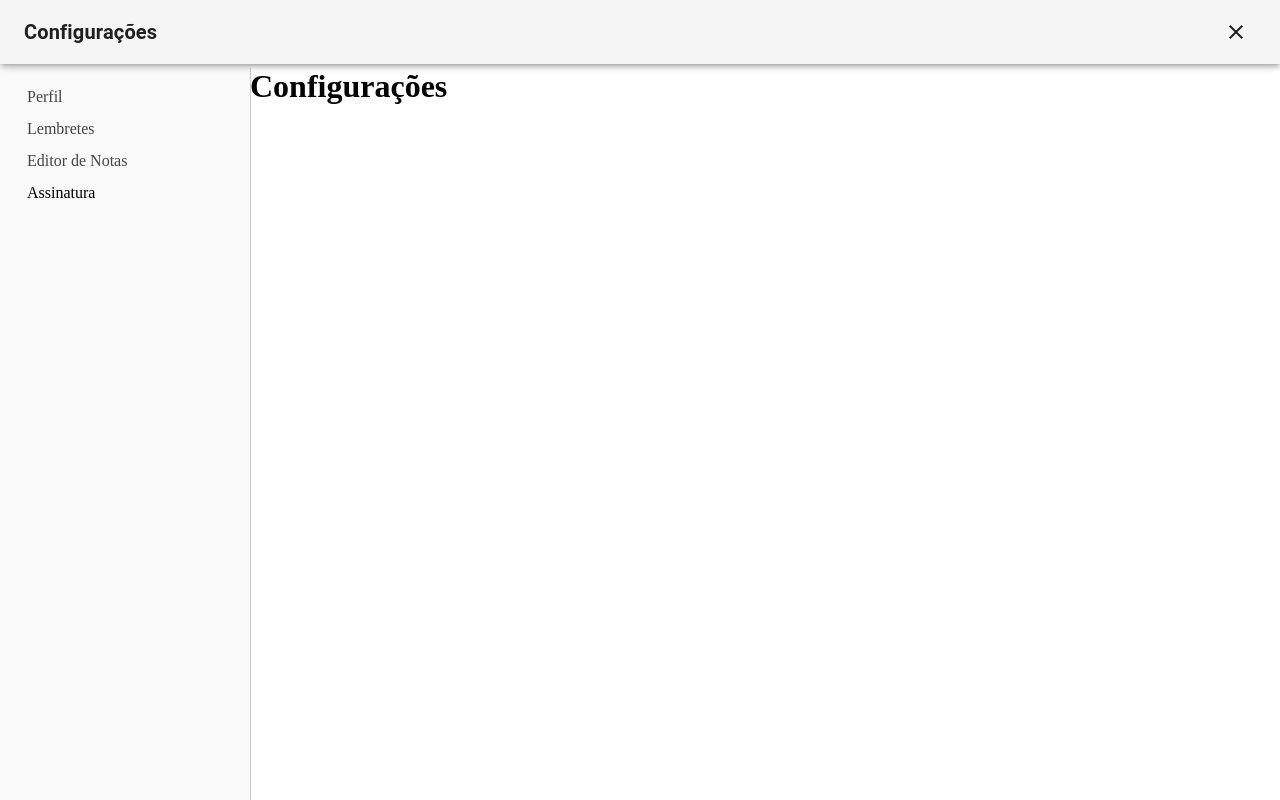
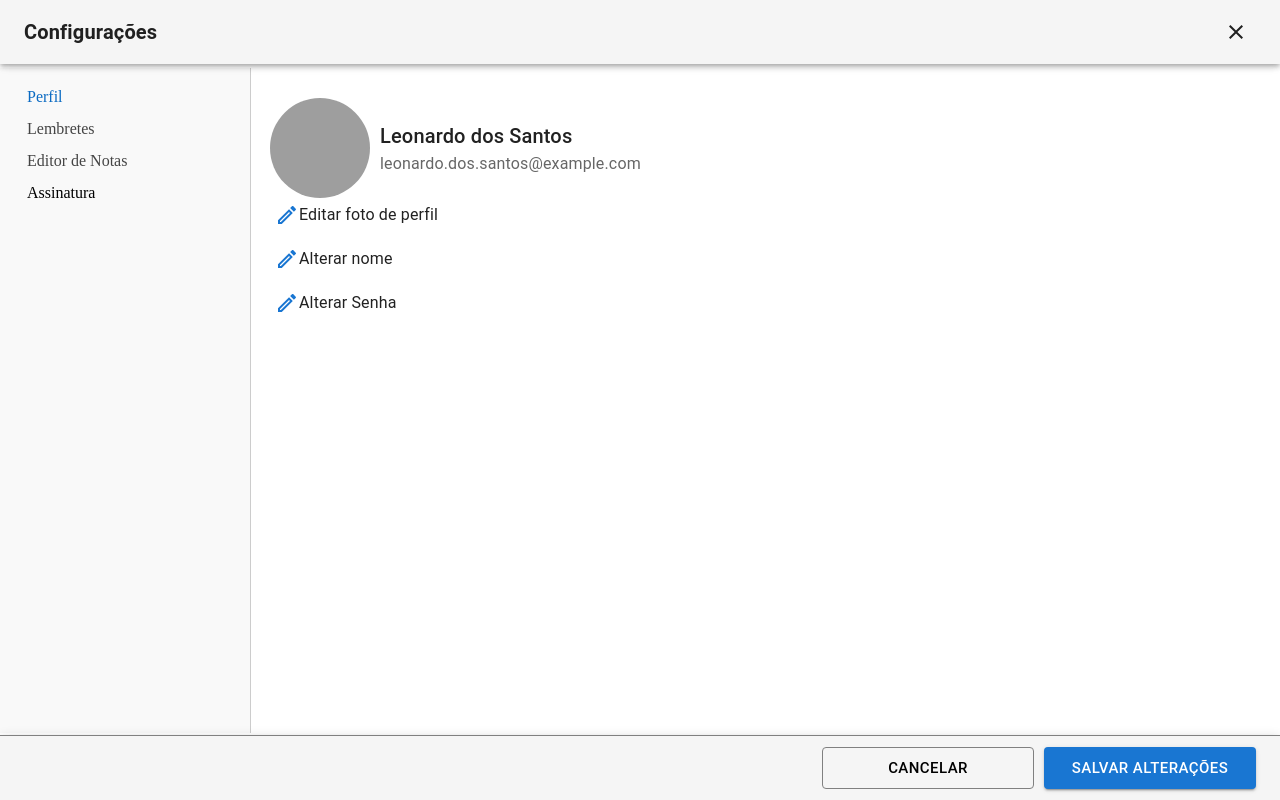
Before and after one commit to leonardoseven/Notiworks, a React (Vite) app in the folder front-end/: page /configuracoes in a window 1280 px wide. Built offline with nearby package versions, Linux system fonts and the light colour scheme; grey boxes are pictures that could not be loaded.

Commit message:
tela perfil finalizada

```diff
--- /dev/null
+++ b/front-end/src/components/Configuracoes/components/InferiorToolbarConfiguration.tsx
@@ -0,0 +1,29 @@
+import { styled } from '@mui/system';
+import { AppBar, Button, Toolbar, Typography } from '@mui/material';
+
+const StyledTypography = styled(Typography)({
+  fontWeight: 'bold',
+});
+
+const InferiorToolbarConfiguration = () => {
+  return (
+    <div>
+<AppBar className="app-bar1" color="default" position='fixed' sx={{ top: 'auto', bottom: 0, borderTop: '1px solid gray'}}>
+        <Toolbar>
+          <StyledTypography variant="h6">
+          </StyledTypography>
+          <div style={{ marginLeft: 'auto' }}>
+            <Button variant="outlined" size="large" style={{ marginRight: '10px', borderColor: 'gray', width:'212px', color: 'black' }}>
+              Cancelar
+            </Button>
+            <Button variant="contained" color="primary" size="large" style={{ width:'212px' }}>
+              Salvar alterações
+            </Button>
+          </div>
+        </Toolbar>
+      </AppBar>
+    </div>
+  );
+};
+
+export default InferiorToolbarConfiguration;
--- a/front-end/src/components/Configuracoes/components/appBar.tsx
+++ b/front-end/src/components/Configuracoes/components/appBar.tsx
@@ -9,7 +9,7 @@ const StyledTypography = styled(Typography)({
 const AppBarConfiguration = () => {
   return (
     <div>
-      <AppBar className="app-bar1" color="default" position='fixed'>
+      <AppBar className="app-bar1" color="default" position='fixed' >
         <Toolbar>
           <StyledTypography variant="h6">
             Configurações
--- a/front-end/src/components/Configuracoes/components/leftBarConfiguracao.tsx
+++ b/front-end/src/components/Configuracoes/components/leftBarConfiguracao.tsx
@@ -1,7 +1,6 @@
-
 import React from 'react';
 import { Link } from 'react-router-dom';
-import './index-configuration.css';
+import '../css/index-configuration.css';
 
 interface IProps {
   activeIcon: string;
@@ -12,31 +11,30 @@ const LeftBarConfiguration: React.FC<IProps> = ({ activeIcon }) => {
     <div className='container-left-bar1'>
       <div className='sub-container-left-bar1'>
         <nav>
-          <div className={'menu-item1 ' + (activeIcon === 'home' ? 'active' : '')}>
-            <Link to='/home' className='label'>
+          <div className='menu-item1'>
+            <Link to='/configuracoes' className={'label ' + (activeIcon === 'configuracoes' ? 'active' : '')}>
               Perfil
             </Link>
           </div>
 
-          <div className={'menu-item1 ' + (activeIcon === 'editor' ? 'active' : '')}>
-            <Link to='/editor' className='label'>
+          <div className='menu-item1'>
+            <Link to='/lembrete' className={'label ' + (activeIcon === 'lembrete' ? 'active' : '')}>
               Lembretes
             </Link>
           </div>
 
-          <div className={'menu-item1 ' + (activeIcon === 'contatos' ? 'active' : '')}>
-            <Link to='/contatos' className='label'>
+          <div className='menu-item1'>
+            <Link to='/contatos' className={'label ' + (activeIcon === 'contatos' ? 'active' : '')}>
               Editor de Notas
             </Link>
           </div>
 
-          <div className={'menu-item1 ' + (activeIcon === 'lembretes' ? 'active' : '')}>
-            <Link to='/lembretes' className='label1'>
+          <div className='menu-item1'>
+            <Link to='/lembretes' className={'label1 ' + (activeIcon === 'lembretes' ? 'active' : '')}>
               Assinatura
             </Link>
           </div>
         </nav>
-        {/* Espaço para mostrar produtos ou outros componentes */}
         <div className="spacer1"></div>
       </div>
     </div>
--- /dev/null
+++ b/front-end/src/components/Configuracoes/components/perfilConfiguration.tsx
@@ -0,0 +1,48 @@
+import Avatar from "@mui/material/Avatar";
+import Typography from "@mui/material/Typography";
+import IconButton from "@mui/material/IconButton";
+import EditOutlined from "@mui/icons-material/EditOutlined";
+
+const PerfilConfiguration = () => {
+  return (
+    <div>
+      <div className='profile-avatar' style={{ display: 'flex', flexDirection: 'row', alignItems: 'center', justifyContent: 'flex-start', margin: '30px 0 0 20px' }}>
+        <Avatar
+          alt="googlenpm run dev"
+          src="https://i.pinimg.com/originals/1d/4d/69/1d4d69c694c8ba1034c0e9552f457ecf.jpg"
+          sx={{ width: 100, height: 100 }}
+        />
+        <div style={{ marginLeft: '10px' }}>
+          <Typography variant="h6" component="div" color="text.primary">
+            Leonardo dos Santos
+          </Typography>
+          <Typography variant="body1" component="div" color="text.secondary">
+            leonardo.dos.santos@example.com
+          </Typography>
+        </div>
+      </div>
+      <div style={{ display: 'flex', flexDirection: 'column', alignItems: 'flex-start', marginLeft: '20px' }}>
+        <IconButton size="small" style={{ marginBottom: '10px' }}>
+          <EditOutlined color="primary" />
+          <Typography variant="body1" component="span" color="text.primary">
+            Editar foto de perfil
+          </Typography>
+        </IconButton>
+        <IconButton size="small" style={{ marginBottom: '10px' }}>
+          <EditOutlined color="primary" />
+          <Typography variant="body1" component="span" color="text.primary">
+            Alterar nome
+          </Typography>
+        </IconButton>
+        <IconButton size="small">
+          <EditOutlined color="primary" />
+          <Typography variant="body1" component="span" color="text.primary">
+            Alterar Senha
+          </Typography>
+        </IconButton>
+      </div>
+    </div>
+  );
+};
+
+export default PerfilConfiguration;
--- a/front-end/src/components/Configuracoes/components/index-configuration.css
+++ b/front-end/src/components/Configuracoes/css/index-configuration.css
@@ -10,7 +10,7 @@ width: 250px;
 min-width: 250px;
 border-right: 1px solid #CCC;
 background-color: #F9F9F9;
-height: calc(100vh - 68px);
+height: calc(100vh - 135px);
 overflow: hidden;
 position: fixed;
 top: 0px;
--- a/front-end/src/components/Configuracoes/index.tsx
+++ b/front-end/src/components/Configuracoes/index.tsx
@@ -1,14 +1,19 @@
 import AppBarConfiguration from "./components/appBar";
 import LeftBarConfiguration from "./components/leftBarConfiguracao";
-import "./index.css";
+import "../Configuracoes/css/index.css";
+import InferiorToolbarConfiguration from "./components/InferiorToolbarConfiguration";
+import PerfilConfiguration from "./components/perfilConfiguration";
 
 const Configuracoes = () => {
   return (
     <div className="container-configuracoes">
       <AppBarConfiguration />
+      <InferiorToolbarConfiguration/>
       <LeftBarConfiguration activeIcon="configuracoes" />
       <div className="container-content">
-        <h1 className="h1-configuration">Configurações</h1>
+        <h1 className="h1-configuration">
+          <PerfilConfiguration/>
+        </h1>
         {/* Adicione outros componentes ou conteúdo aqui */}
       </div>
     </div>
```
Also changed, not shown: front-end/src/components/Configuracoes/css/app-bar-configuration.css (renamed from front-end/src/components/Configuracoes/components/app-bar-configuration.css), front-end/src/components/Configuracoes/css/index.css (renamed from front-end/src/components/Configuracoes/index.css).
